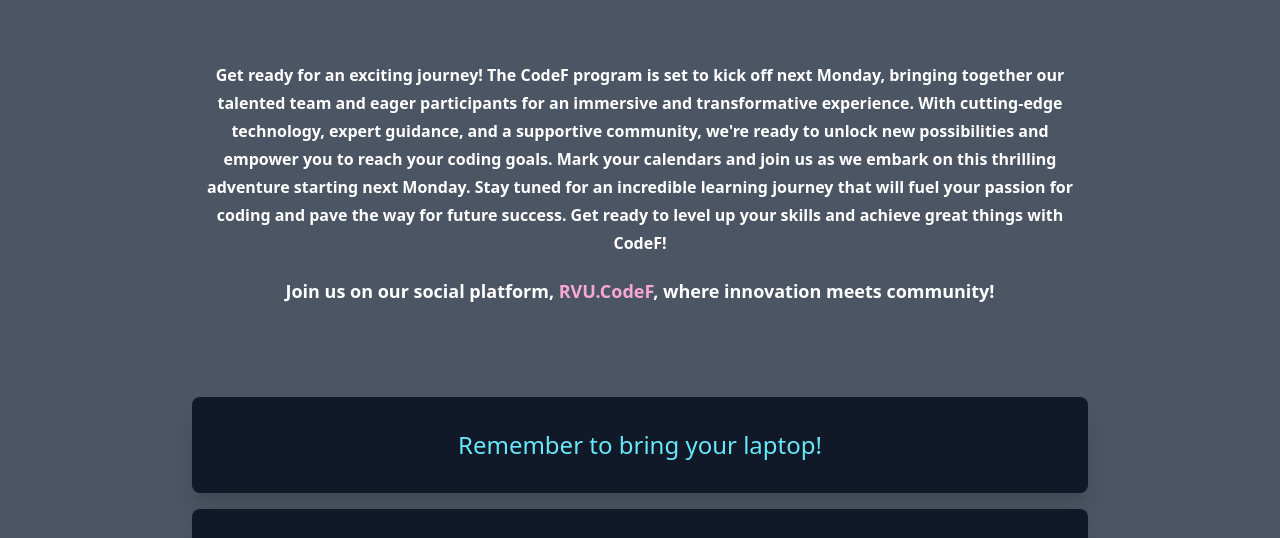
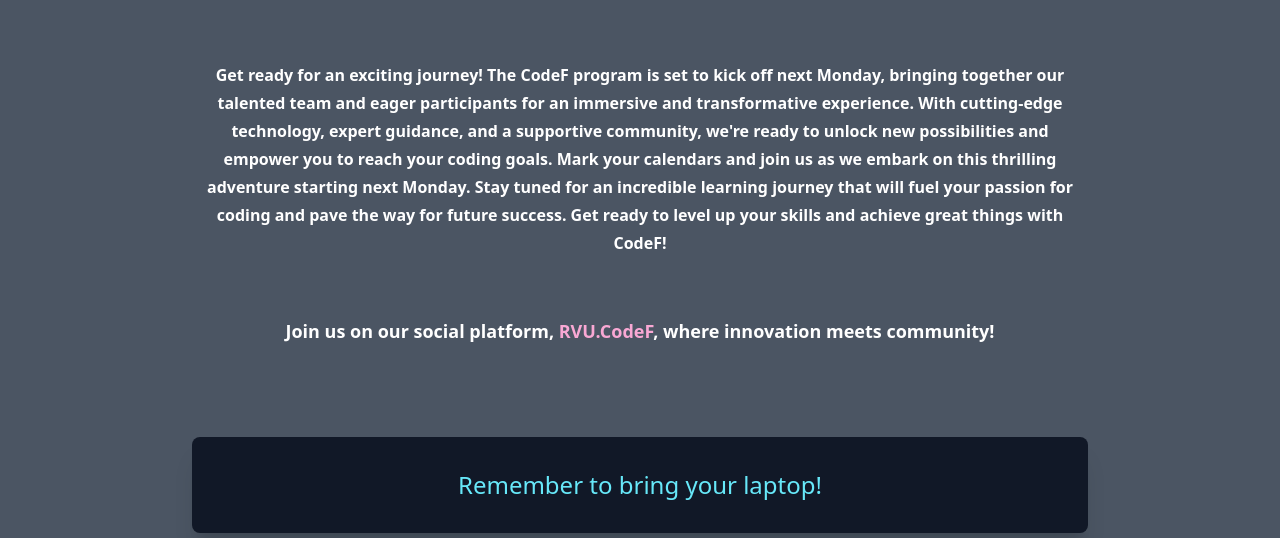
Before and after one commit to ossiehilts/CodeF-Astro-Template-2023, an Astro site: page /about in a window 1280 px wide. Shown: the part 203-741 px from the top of the page. Built offline with nearby package versions, Linux system fonts and the light colour scheme; Astro itself is replaced by a stand-in of ours.

Commit message:
Update about.astro

```diff
--- a/src/pages/about.astro
+++ b/src/pages/about.astro
@@ -29,7 +29,7 @@ import LaptopReminderBanner from "../components/LaptopReminderBanner";
                 success. Get ready to level up your skills and achieve great
                 things with CodeF!
             </p>
-            <p class="text-lg font-bold mb-20">
+            <p class="text-lg font-bold mb-20 mt-10">
                 Join us on our social platform, <a
                     href="https://rvu.codef.com"
                     target="_blank"
```
